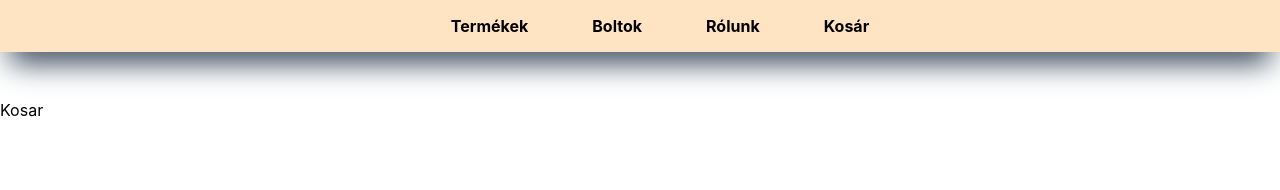
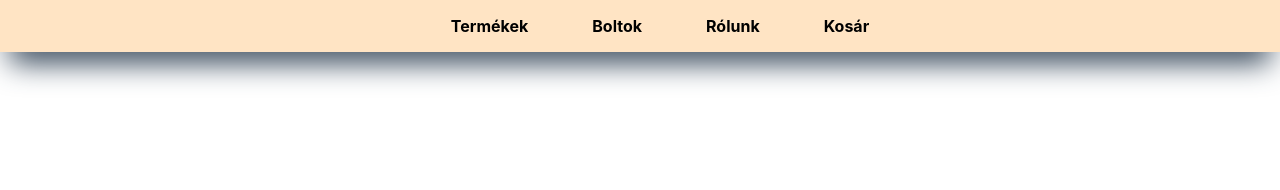
Before and after one commit to karsaibence/webshopreactappgyak, a React (Create React App) app: page /kosar in a window 1280 px wide. Shown: the top 190 px of the page. Built offline with nearby package versions, Linux system fonts and the light colour scheme.

Commit message:
kosar elemek buborekozasa a kosar oldalra

```diff
--- a/src/App.js
+++ b/src/App.js
@@ -6,12 +6,17 @@ import Fooldal from "./components/pages/Fooldal.jsx"
 import Kosar from "./components/pages/Kosar.jsx"
 
 function App() {
+	let kosarLista = []
+	function getKosarItems(lista) {
+		kosarLista = lista
+		console.log(kosarLista)
+	}
 	return (
 		<Router>
 			<Nav nav={nav} />
 			<Routes>
-        <Route path="/index" element={<Fooldal />} />
-				<Route path="/kosar" element={<Kosar />} />
+				<Route path="/index" element={<Fooldal fn={getKosarItems} />} />
+				<Route path="/kosar" element={<Kosar kosarLista={kosarLista} />} />
 			</Routes>
 		</Router>
 	)
--- a/src/components/kartya/Kartya.jsx
+++ b/src/components/kartya/Kartya.jsx
@@ -2,6 +2,10 @@ import React from 'react'
 import "./kartya.css"
 
 const Kartya = ( props ) => {
+    function clickEvent() {
+        props.fn( props.index )
+    }
+
     return (
         <div className='card'>
             <div className="card-header">
@@ -13,7 +17,7 @@ const Kartya = ( props ) => {
             <div className="card-description">
                 <p>{props.leiras}</p>
                 <div className='kosarba-tesz'>
-                    <button>Vásárlás</button>
+                    <button onClick={clickEvent}>Vásárlás</button>
                     <h6>Ár: {props.price}Ft</h6>
                 </div>
             </div>
--- a/src/components/kartyak/Kartyak.jsx
+++ b/src/components/kartyak/Kartyak.jsx
@@ -3,12 +3,16 @@ import Kartya from '../kartya/Kartya'
 import "./kartyak.css"
 
 const Kartyak = ( props ) => {
+    function clickedEvent( adat ) {
+        props.fn(adat)
+    }
+
     return (
         <div className='cards'>
             {
                 props.termekek.map( ( e, i ) => {
                     return <Kartya key={i} name={e.name} url={e.url}
-                        leiras={e.leiras} price={e.price}/>
+                        leiras={e.leiras} price={e.price} index={i} fn={clickedEvent} />
                 } )
             }
         </div>
--- a/src/components/pages/Fooldal.jsx
+++ b/src/components/pages/Fooldal.jsx
@@ -2,10 +2,15 @@ import React from 'react'
 import Kartyak from '../kartyak/Kartyak'
 import { termekek } from "../forras/termekek"
 
-const Fooldal = () => {
+const Fooldal = ( props ) => {
+    const lista = [];
+    function clickedEvent( adat ) {
+        lista.push( termekek[ adat ] )
+        props.fn( lista )
+    }
     return (
         <article>
-            <Kartyak termekek={termekek} />
+            <Kartyak termekek={termekek} fn={clickedEvent} />
         </article>
     )
 }
--- a/src/components/pages/Kosar.jsx
+++ b/src/components/pages/Kosar.jsx
@@ -2,7 +2,7 @@ import React from 'react'
 
 const Kosar = () => {
   return (
-    <div>Kosar</div>
+    <div></div>
   )
 }
 
```
